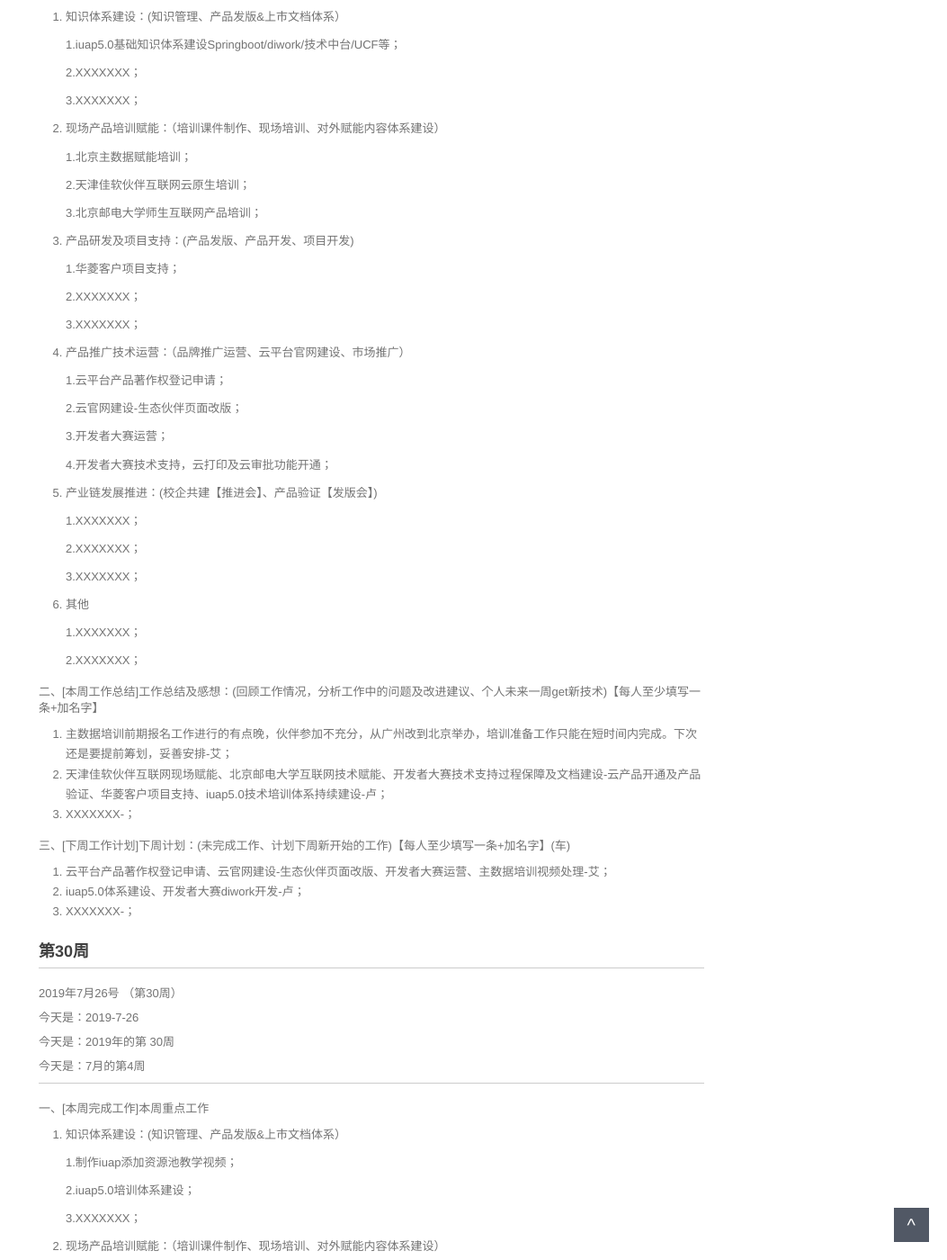
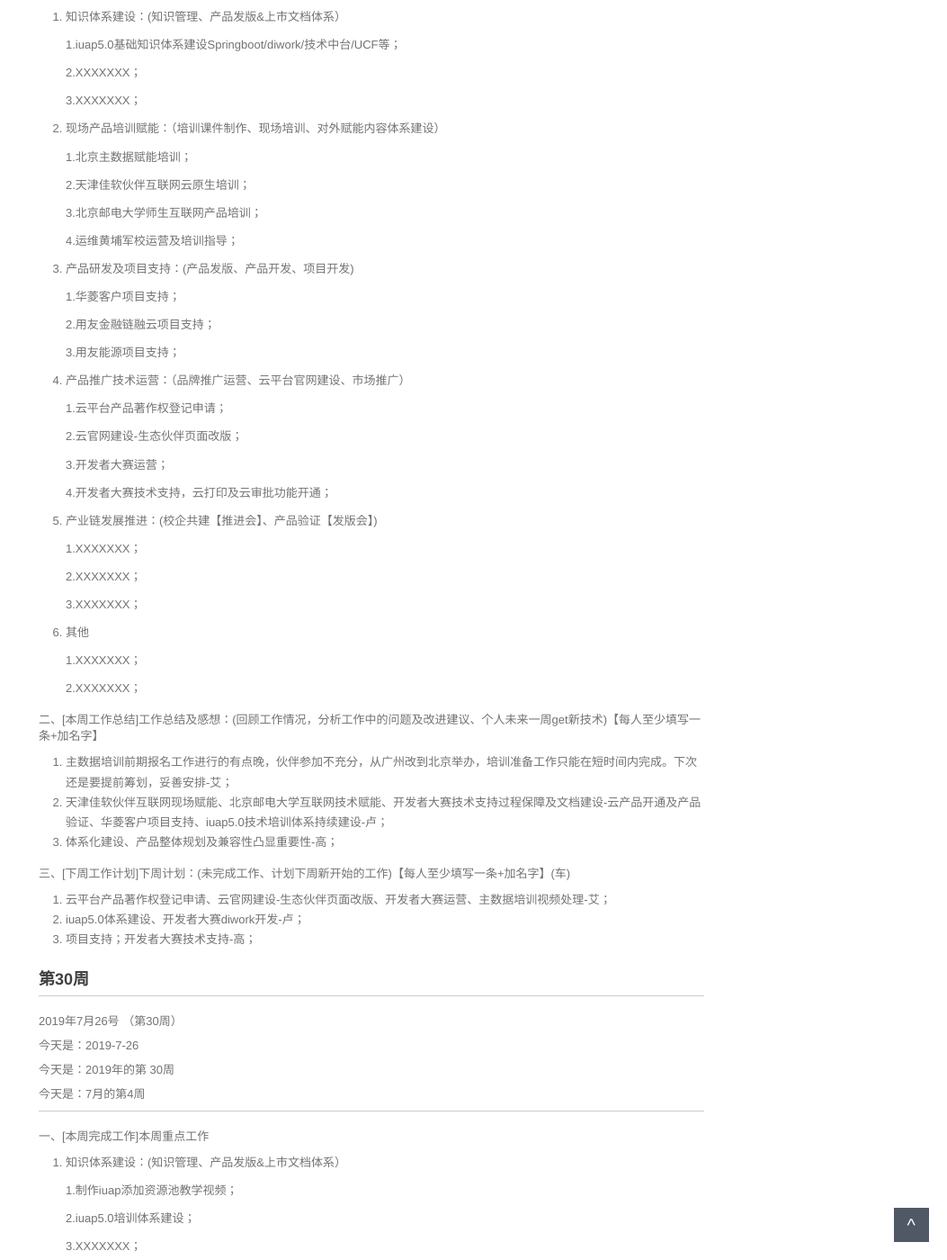
Before and after one commit to walllFlower/blog, a Jekyll site: the page built from _posts/2018-07-17-day_report_cxz.md, in a window 1280 px wide and 1400 px high, scrolled down 528 px. Shown: the whole window at 90% size, without its empty margins (227-1280 px from the left). Built offline with Jekyll 4.4.1, drawn with Linux system fonts in a browser that asks for light colours; comment, search, counter and statistics services are not loaded.

Commit message:
Update 2018-07-17-day_report_cxz.md

```diff
--- a/_posts/2018-07-17-day_report_cxz.md
+++ b/_posts/2018-07-17-day_report_cxz.md
@@ -39,13 +39,15 @@ categories: 技术运营工作周报
 
     3.北京邮电大学师生互联网产品培训；
 
+    4.运维黄埔军校运营及培训指导；
+
 3. 产品研发及项目支持：(产品发版、产品开发、项目开发)
 
     1.华菱客户项目支持；
 
-    2.XXXXXXX；
-
-    3.XXXXXXX；
+    2.用友金融链融云项目支持；
+
+    3.用友能源项目支持；
 
 4. 产品推广技术运营：（品牌推广运营、云平台官网建设、市场推广）
 
@@ -76,13 +78,13 @@ categories: 技术运营工作周报
 
 1. 主数据培训前期报名工作进行的有点晚，伙伴参加不充分，从广州改到北京举办，培训准备工作只能在短时间内完成。下次还是要提前筹划，妥善安排-艾；
 2. 天津佳软伙伴互联网现场赋能、北京邮电大学互联网技术赋能、开发者大赛技术支持过程保障及文档建设-云产品开通及产品验证、华菱客户项目支持、iuap5.0技术培训体系持续建设-卢；
-3. XXXXXXX-；
+3. 体系化建设、产品整体规划及兼容性凸显重要性-高；
 
 三、[下周工作计划]下周计划：(未完成工作、计划下周新开始的工作)【每人至少填写一条+加名字】(车)
 
 1. 云平台产品著作权登记申请、云官网建设-生态伙伴页面改版、开发者大赛运营、主数据培训视频处理-艾；
 2. iuap5.0体系建设、开发者大赛diwork开发-卢；
-3. XXXXXXX-；
+3. 项目支持；开发者大赛技术支持-高；
 
 
 
```
